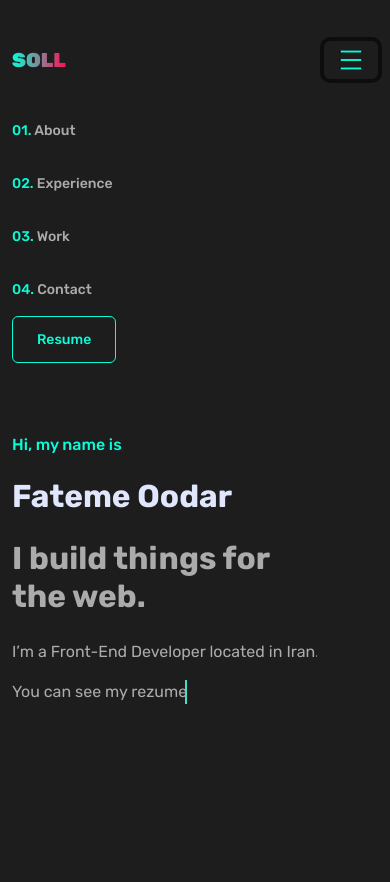
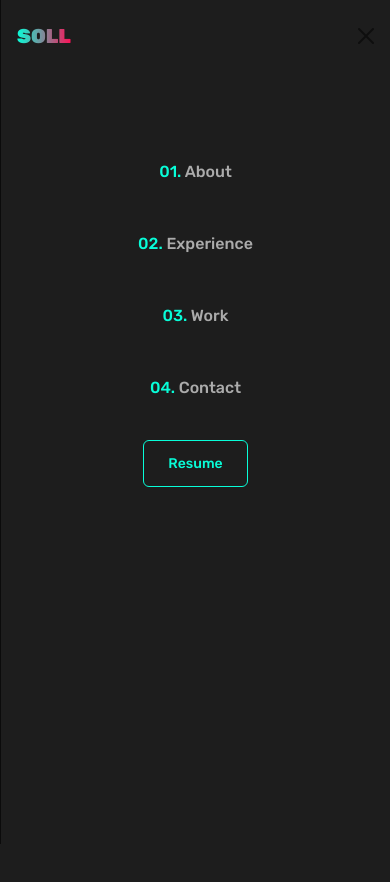
Before and after one commit to FatemeOodar1996/fatemeOodar, a plain HTML site: page index.html in a window 390 px wide. Both pictures are taken after a click on the button "Toggle navigation". After the commit the page ends 844 px from the top, so only its background shows below. Drawn offline with nearby package versions, Linux system fonts and the light colour scheme.

Commit message:
complete menu animation

```diff
--- a/assets/css/style.scss
+++ b/assets/css/style.scss
@@ -31,9 +31,16 @@ nav {
     .navbar-toggler {
         border: none;
     }
+    .offcanvas {
+        width: 100% !important;
+        background-color: var(--clr-main-background) !important;
+        color: var(--bs-offcanvas-color);
+        transition: transform 1s ease-out;
+    }
     .navbar-nav {
         width: 100%;
         gap: 1rem;
+        align-items: center;
     }
     .nav-item a {
         font-size: 14px;
@@ -277,3 +284,19 @@ main {
         display: none !important;
     }
 }
+
+@media screen and (max-width: 992px) {
+    .navbar-nav {
+        gap: 2rem !important;
+        margin-bottom: 2rem !important;
+    }
+    .offcanvas-body {
+        text-align: center;
+        margin-left: auto;
+        margin-right: auto;
+        padding-top: 5rem;
+    }
+    .nav-link {
+        font-size: 1rem !important;
+    }
+}
--- a/index.html
+++ b/index.html
@@ -22,9 +22,9 @@
                     <button
                         class="navbar-toggler"
                         type="button"
-                        data-bs-toggle="collapse"
-                        data-bs-target="#navbarSupportedContent"
-                        aria-controls="navbarSupportedContent"
+                        data-bs-toggle="offcanvas"
+                        data-bs-target="#offcanvasNavbar"
+                        aria-controls="offcanvasNavbar"
                         aria-expanded="false"
                         aria-label="Toggle navigation"
                     >
@@ -35,7 +35,23 @@
                             srcset=""
                         />
                     </button>
-                    <div class="collapse navbar-collapse" id="navbarSupportedContent">
+
+                    <div
+                        class="offcanvas offcanvas-end"
+                        tabindex="-1"
+                        id="offcanvasNavbar"
+                        aria-labelledby="offcanvasNavbarLabel"
+                    >
+                        <div class="offcanvas-header">
+                            <a class="navbar-brand" href="#">SOLL</a>
+                            <button type="button" class="btn-close" data-bs-dismiss="offcanvas" aria-label="Close">
+                                    <path
+                                        d="M2.146 2.854a.5.5 0 1 1 .708-.708L8 7.293l5.146-5.147a.5.5 0 0 1 .708.708L8.707 8l5.147 5.146a.5.5 0 0 1-.708.708L8 8.707l-5.146 5.147a.5.5 0 0 1-.708-.708L7.293 8 2.146 2.854Z"
+                                    />
+                                </svg>
+                            </button>
+                        </div>
+                        <div class="offcanvas-body" id="navbarSupportedContent">
                             <ul class="navbar-nav me-auto mb-2 mb-lg-0">
                                 <li class="nav-item">
                                     <a class="nav-link active" aria-current="page" href="#">
@@ -63,6 +79,7 @@
                                 </li>
                             </ul>
                             <button class="btn" type="submit">Resume</button>
+                        </div>
                     </div>
                 </div>
             </nav>
```
Also changed, not shown: assets/css/style.css. Lines whose indentation alone changed are shown as unchanged.
